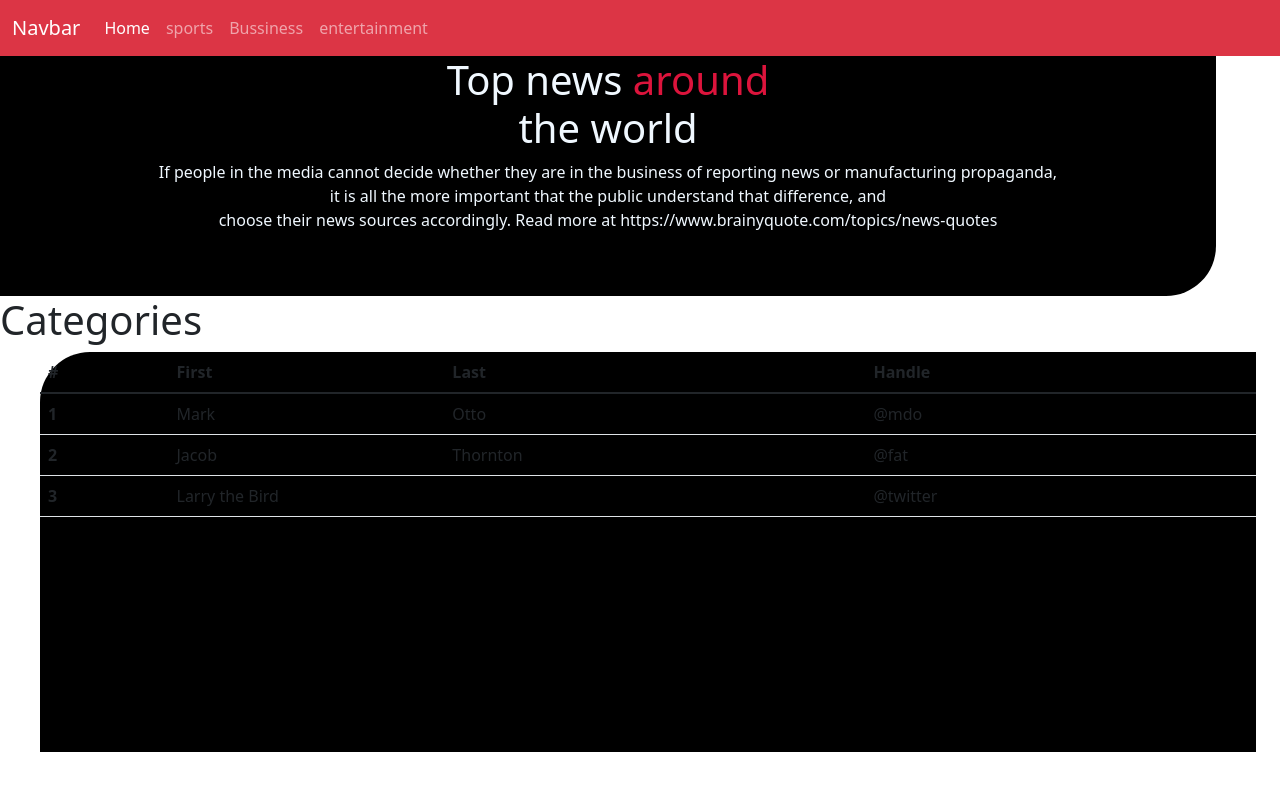
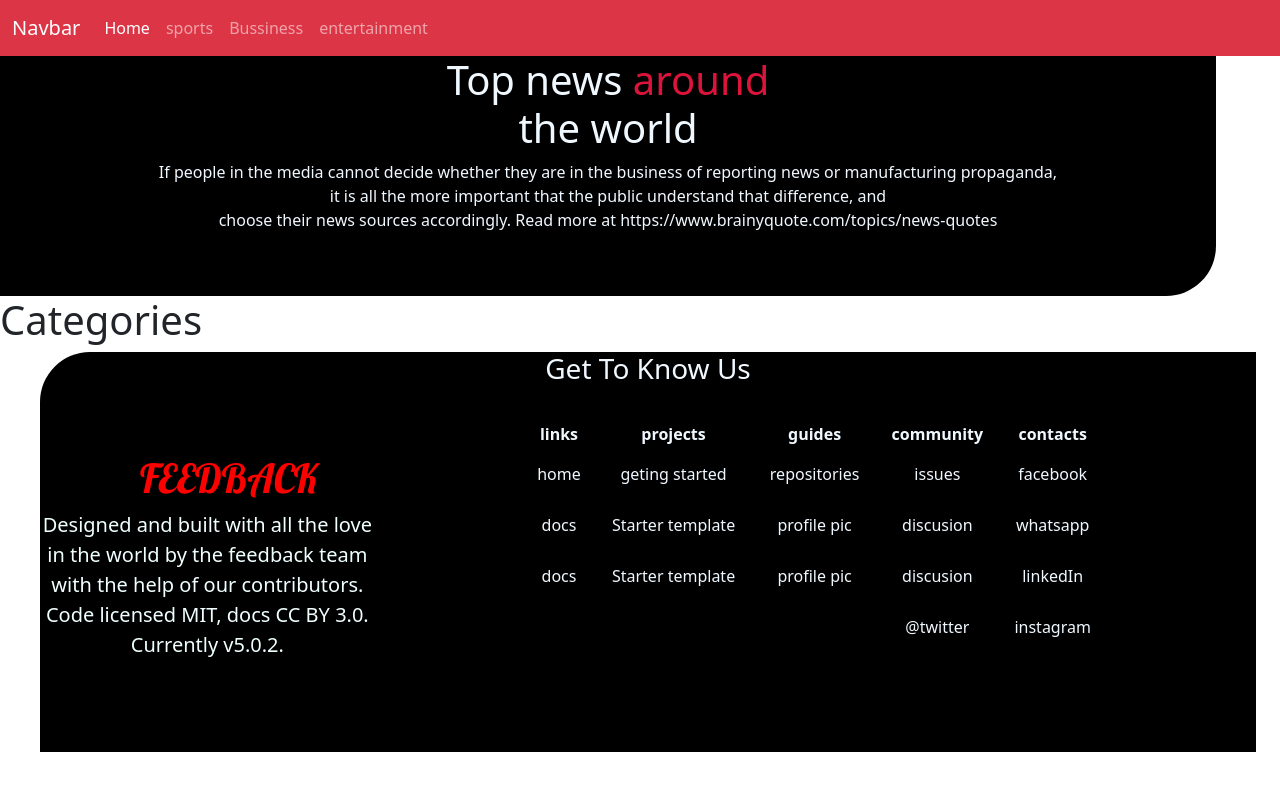
Before and after one commit to elijah-dot/pythonflask-newsapi, a Flask app: page / in a window 1280 px wide. Run offline with Flask 2, Linux system fonts and the light colour scheme.

Commit message:
display.html:finished styling display html

```diff
--- a/app/static/css/display.css
+++ b/app/static/css/display.css
@@ -1,23 +1,67 @@
-span{
+* {
+  margin: 0px;
+  padding: 0px;
+}
+
+span {
   color: crimson;
 }
 
-.one{
-    background-color:black;
+.one {
+  background-color: black;
   height: 30vh;
   width: 95vw;
   text-align: center;
   color: aliceblue;
   border-radius: 0px 0px 50px 0px;
-
-
 }
-.footer{
+.footer {
   height: 50vh;
   width: 95vw;
   margin-left: 40px;
-    background-color:black;
+  background-color: black;
   color: aliceblue;
   border-radius: 50px 0px 0px 0px;
+  text-align: center;
+}
+.table {
+  margin-left: 150px;
+  margin-right: 150px;
+  color: aliceblue;
+  margin-top: 20px;
 
 }
+tr {
+  margin: 0px;
+  padding: 0px;
+}
+.top {
+  display: flex;
+  flex-direction: row;
+  justify-content: space-between;
+  text-align: center;
+}
+.text2 {
+  color: azure;
+  text-align: center;
+  margin-top: 30px;
+
+  height: 250px;
+  width: 700px;
+  font-size: 20px;
+}
+.box1 {
+  display: flex;
+  text-align: center;
+  margin-left: 100px;
+}
+.box1 h1 {
+  margin-top: 30px;
+  font-size: 40px;
+  font-family: 'Lobster', cursive;
+  color: red;
+}
+td:hover{
+    color: red;
+    text-decoration: underline;
+}
--- a/app/templates/display.html
+++ b/app/templates/display.html
@@ -8,6 +8,10 @@
   href="{{url_for('static',filename='css/display.css')}}"
   type="text/css"
 />
+<link rel="preconnect" href="https://fonts.googleapis.com">
+<link rel="preconnect" href="https://fonts.gstatic.com" crossorigin>
+<link href="https://fonts.googleapis.com/css2?family=Lobster&display=swap" rel="stylesheet">
+
 <div class="one">
   <h1>
     Top news <span>around </span><br />
@@ -27,35 +31,62 @@
 </div>
 
 <div class="footer">
-  <table class="table">
+    <h3>Get To Know Us</h3>
+    <div class="top">
+
+        <div class="text2">
+            <div class="box1">
+                <h1>FEEDBACK</h1>
+            </div>
+
+          <p>
+            Designed and built with all the love in the world by the feedback team
+            with the help of our contributors. Code licensed MIT, docs CC BY 3.0.
+            Currently v5.0.2.
+          </p>
+        </div>
+        <table class="table table-transparent table-borderless">
           <thead>
             <tr>
-        <th scope="col">#</th>
-        <th scope="col">First</th>
-        <th scope="col">Last</th>
-        <th scope="col">Handle</th>
+              <th scope="col">links</th>
+              <th scope="col">projects</th>
+              <th scope="col">guides</th>
+              <th scope="col">community</th>
+              <th scope="col">contacts</th>
             </tr>
           </thead>
           <tbody>
             <tr>
-        <th scope="row">1</th>
-        <td>Mark</td>
-        <td>Otto</td>
-        <td>@mdo</td>
+              <td scope="row">home</td>
+              <td>geting started</td>
+              <td>repositories</td>
+              <td>issues</td>
+              <td>facebook</td>
             </tr>
             <tr>
-        <th scope="row">2</th>
-        <td>Jacob</td>
-        <td>Thornton</td>
-        <td>@fat</td>
+              <td scope="row">docs</td>
+              <td>Starter template</td>
+              <td>profile pic</td>
+              <td>discusion</td>
+              <td>whatsapp</td>
             </tr>
             <tr>
-        <th scope="row">3</th>
-        <td colspan="2">Larry the Bird</td>
+              <td scope="row">docs</td>
+              <td>Starter template</td>
+              <td>profile pic</td>
+              <td>discusion</td>
+              <td>linkedIn</td>
+            </tr>
+            <tr>
+              <td scope="row"></td>
+              <td colspan="2"></td>
+
               <td>@twitter</td>
+              <td>instagram</td>
             </tr>
           </tbody>
         </table>
       </div>
+</div>
 
 {% endblock %}
```
Lines whose indentation alone changed are shown as unchanged.
